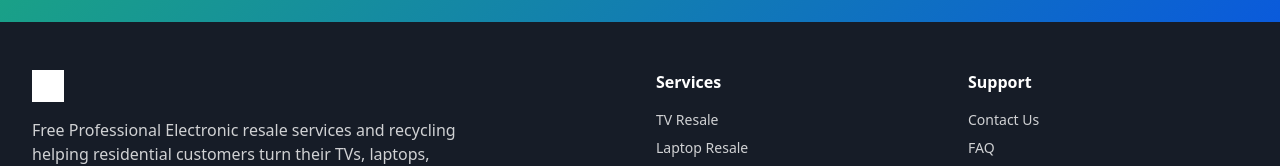
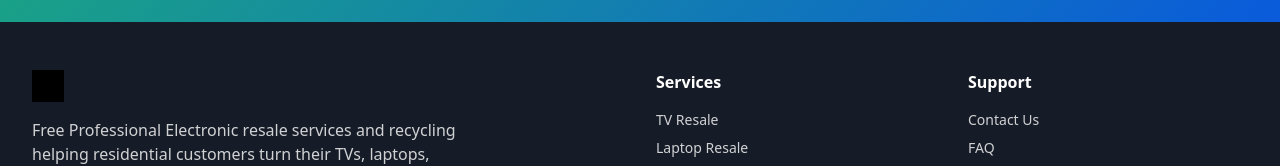
Before and after one commit to Communicycle/communicycle, a React (Vite) app: page / in a window 1280 px wide. Shown: the part 2737-2903 px from the top of the page. Built offline with nearby package versions, Linux system fonts and the light colour scheme.

Commit message:
Visual edit in Lovable
Edited UI in Lovable

```diff
--- a/src/components/Footer.tsx
+++ b/src/components/Footer.tsx
@@ -5,7 +5,7 @@ const Footer = () => {
           {/* Company Info */}
           <div className="col-span-1 md:col-span-2">
             <div className="flex items-center space-x-3 mb-4">
-              <img alt="Communicycle Logo" className="h-8 w-auto brightness-0 invert" src="/lovable-uploads/ebe261c3-e6f1-45e4-86d3-a5e3c22a8257.png" />
+              <img alt="Communicycle Logo" src="/lovable-uploads/c633a871-beba-477d-8a36-0b2a6450dc46.png" className="max-h-8 w-auto brightness-0 invert-0 " />
             </div>
             <p className="text-background/80 mb-4 max-w-md">
               Free Professional Electronic resale services and recycling helping residential customers turn their
```
Also changed, not shown: public/lovable-uploads/c633a871-beba-477d-8a36-0b2a6450dc46.png (added).
